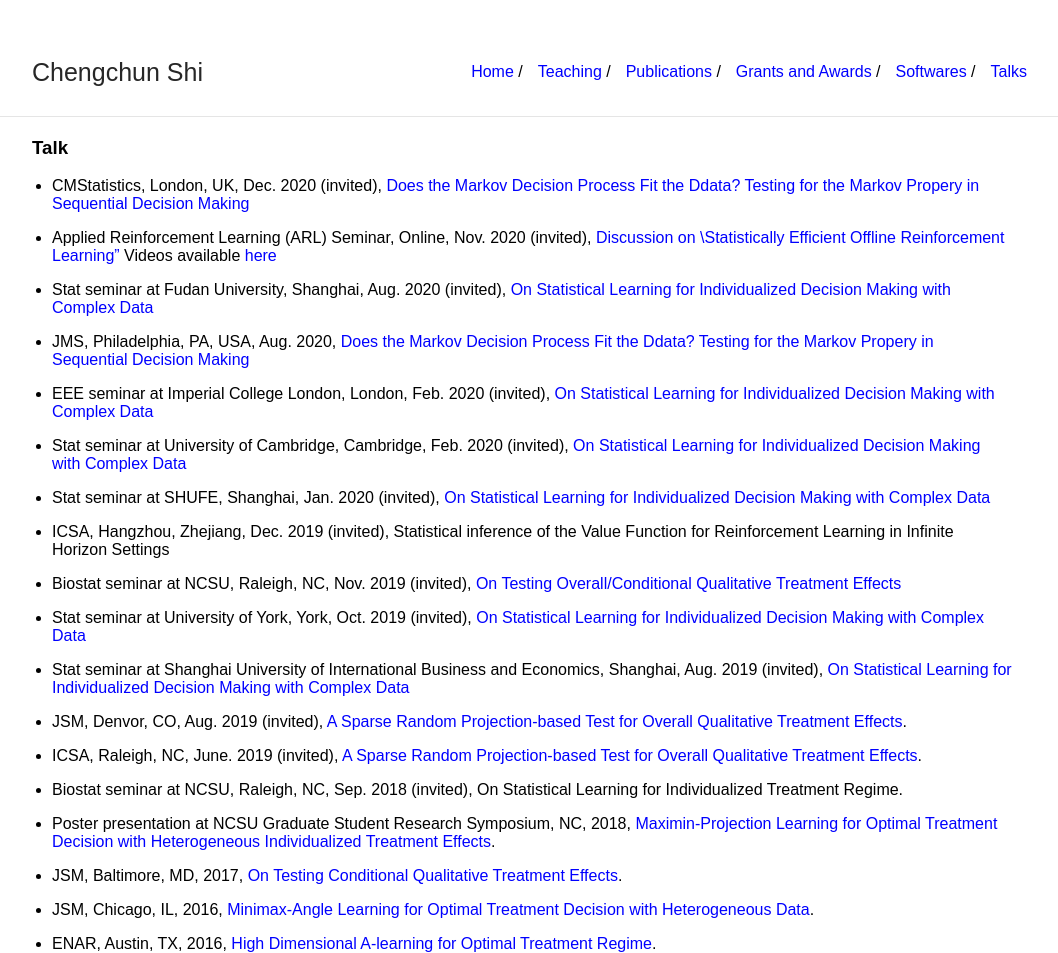
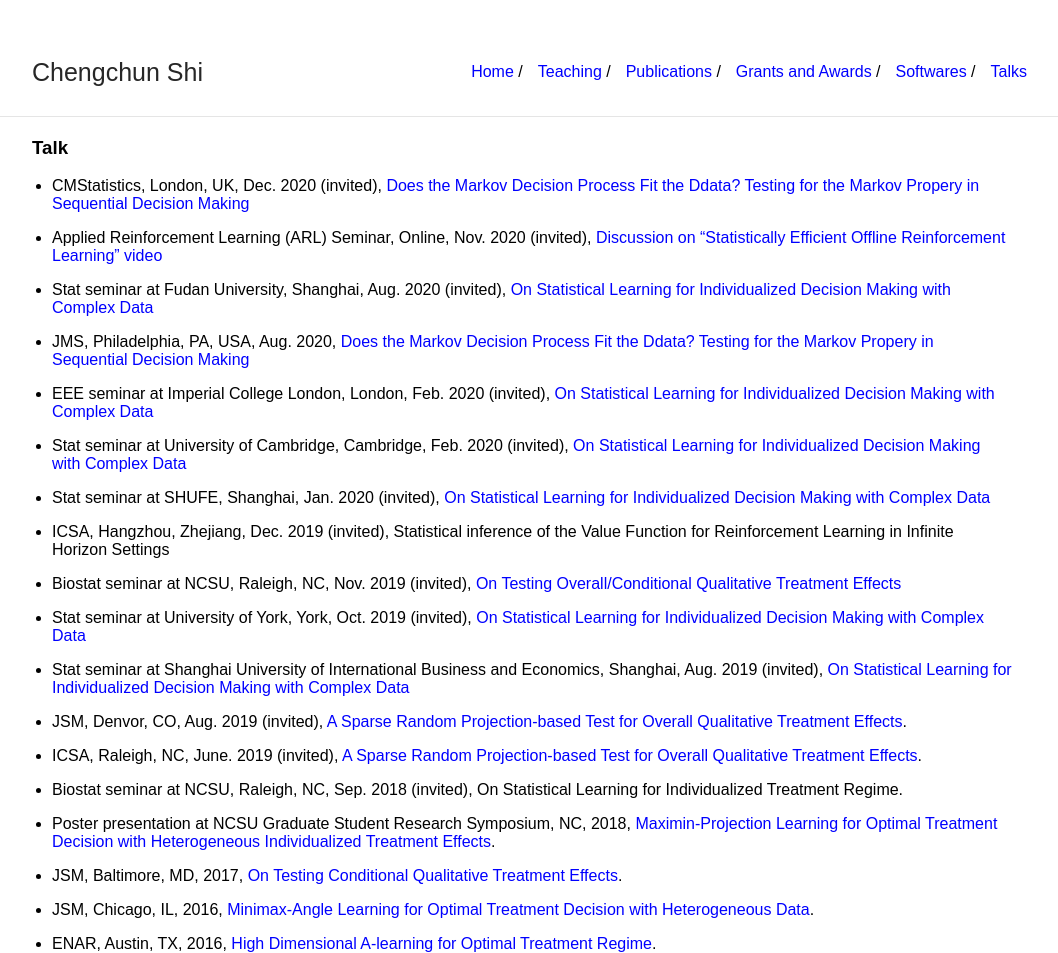
Before and after one commit to callmespring/callmespring.github.io, a Jekyll site: the page built from talk.md, in a window 1280 px wide. Shown: the whole page, without its empty margins (108-1166 px from the left). Built offline with Jekyll 4.4.1, drawn with Linux system fonts in a browser that asks for light colours.

Commit message:
Update talk.md

```diff
--- a/talk.md
+++ b/talk.md
@@ -7,7 +7,7 @@
 
 * CMStatistics, London, UK, Dec. 2020 (invited), [Does the Markov Decision Process Fit the Ddata? Testing for the Markov Propery in Sequential Decision Making](./slides/slides.pdf)
 
-* Applied Reinforcement Learning (ARL) Seminar, Online, Nov. 2020 (invited), [Discussion on \Statistically Efficient Offline Reinforcement Learning"](./slides/Discussion.pdf) Videos available [here](https://www.bilibili.com/s/video/BV1f5411V77h)
+* Applied Reinforcement Learning (ARL) Seminar, Online, Nov. 2020 (invited), [Discussion on "Statistically Efficient Offline Reinforcement Learning"](./slides/Discussion.pdf) [video](https://www.bilibili.com/s/video/BV1f5411V77h)
 
 * Stat seminar at Fudan University, Shanghai, Aug. 2020 (invited), [On Statistical Learning for Individualized Decision Making with Complex Data](./slides/slides22.pdf)
 
```
